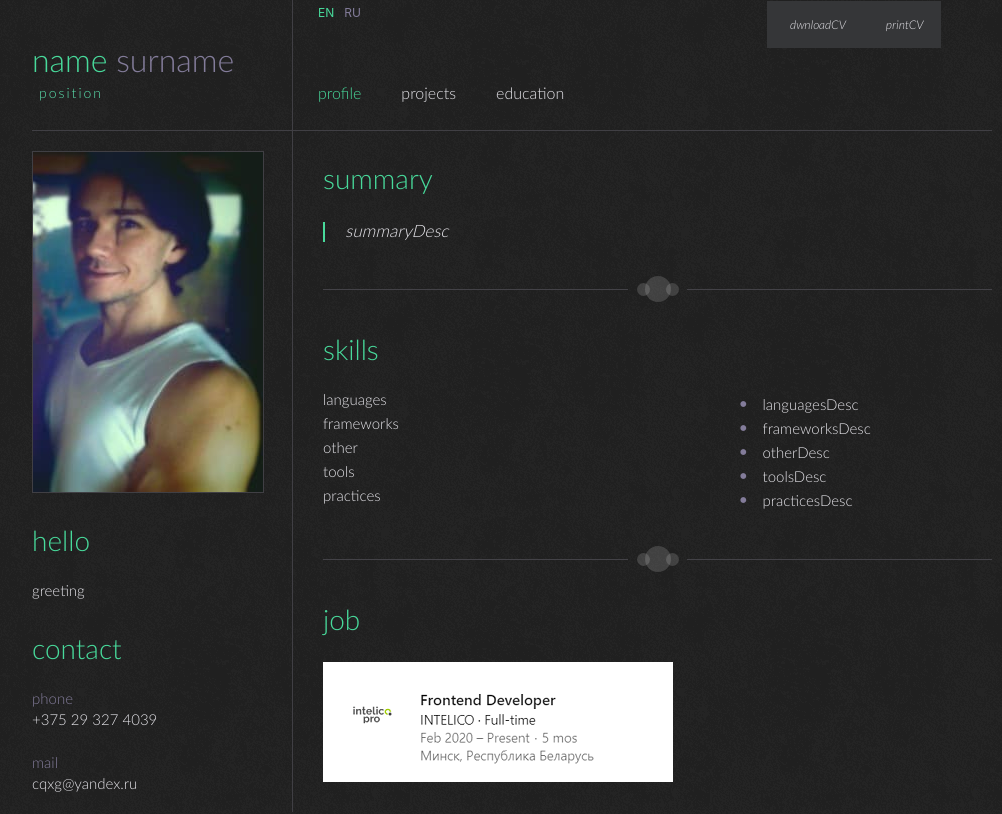
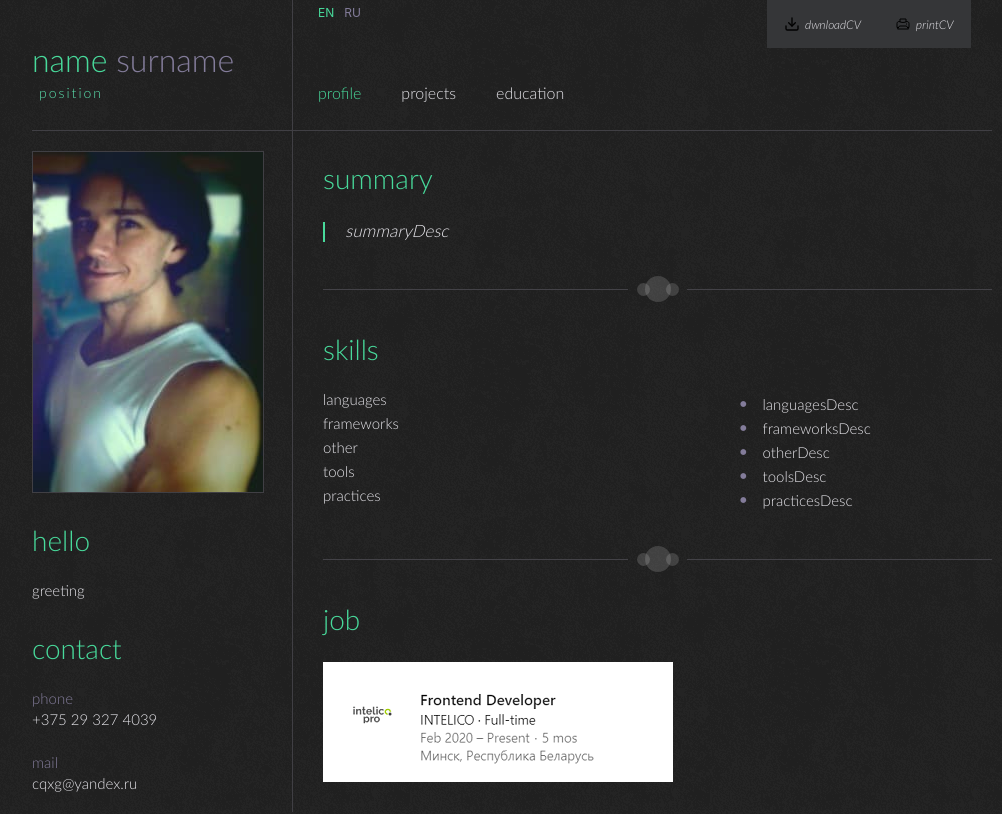
Before and after one commit to cqxg/rsschool-2019Q1-cv, a React (Create React App) app: page /profile in a window 1280 px wide. Shown: the top 814 px of the page, without its empty margins (128-1130 px from the left). Built offline with nearby package versions, Linux system fonts and the light colour scheme.

Commit message:
feat: add new print / download icons

```diff
--- a/src/Styles/styles.css
+++ b/src/Styles/styles.css
@@ -282,24 +282,19 @@ li:before {
 }
 
 .download_print_buttons a {
+    display: flex;
+    align-items: center;
+    justify-content: center;
 	text-decoration: none;
 	font-size: 12px;
 	font-family: 'Lato', Helvetica, sans-serif;
 	font-style: italic;
-	line-height: 45px;
 	padding: 16px 17px;
 	background: #353638;
 }
 
 .download_print_buttons a:hover {
-	background: #020609;
-}
-
-.download_print_buttons .icon {
-	color: #02070a;
-	padding-right: 6px;
-	font-style: normal;
-	font-size: 18px;
+	background: rgba(255,255,255, 0.150);
 }
 
 .icon-angle-double-right {
@@ -307,8 +302,10 @@ li:before {
 	top: 2px;
 }
 
-.download_print_buttons a:hover .icon {
-	color: #e4e3e8;
+.download_print_icons {
+    height: 16px;
+    width: 16px;
+    margin-right: 5px;
 }
 
 .header_menu {
--- a/src/components/Header/Header.js
+++ b/src/components/Header/Header.js
@@ -1,5 +1,8 @@
 import React from 'react';
 import { useTranslation } from 'react-i18next';
+
+import Download from '../../assets/icon/download.svg';
+import Print from '../../assets/icon/print.svg';
 
 import Navbar from './Navbar';
 
@@ -46,8 +49,8 @@ const Header = () => {
                     <div className='ru' onClick={(e) => activateRu(e)}>RU</div>
                 </div>
                 <ul className="download_print_buttons horizontal_list">
-                    <li><a href="./assets/Ihar_Ivaniuk_CV.pdf" download><span className="icon entypo-download" />{t('dwnloadCV')}</a></li>
-                    <li onClick={() => goPrint()}><a className="print" href="#"><span className="icon entypo-print" />{t('printCV')}</a></li>
+                    <li><a href="./assets/Ihar_Ivaniuk_CV.pdf" download><img className='download_print_icons' src={Download} />{t('dwnloadCV')}</a></li>
+                    <li onClick={() => goPrint()}><a className="print" href="#"><img className="download_print_icons" src={Print} />{t('printCV')}</a></li>
                 </ul>
                 <div className="clear" />
                 <Navbar />
```
Also changed, not shown: src/assets/icon/download.svg (added), src/assets/icon/print.svg (added).
